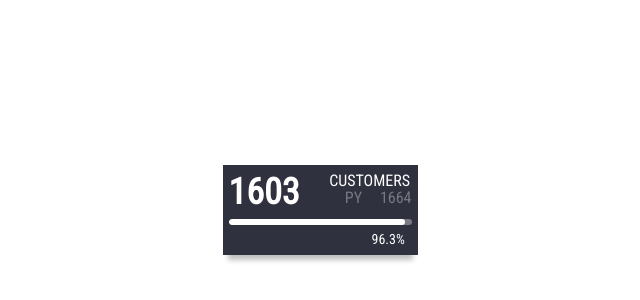
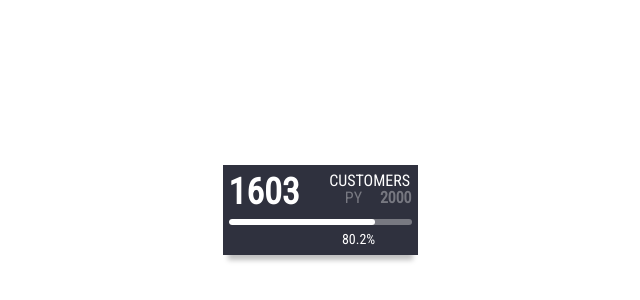
Before and after one commit to fatrossy/styled_components_train, a React app: page / in a window 1280 px wide. Shown: the part 198-498 px from the top of the page, 320-960 px from the left. Built offline with nearby package versions, Linux system fonts and the light colour scheme.

Commit message:
two state change

```diff
--- a/src/data.js
+++ b/src/data.js
@@ -2,7 +2,7 @@ const dataset = {
   label: "Customers",
   data: {
     value: 1603,
-    py: 1664,
+    py: 2000,
     goal: 1540
   }
 }
--- a/src/index.js
+++ b/src/index.js
@@ -1,22 +1,40 @@
 import React from 'react';
 import ReactDOM from 'react-dom';
-import { StyledWrap, BoxRow, Sides, ParamLabel, ParamValue, BottomParam, Data, KpiTitle, Tube, Ball, Lable } from './styles.js';
+import { StyledWrap, BoxRow, Sides, ParamLabel, ParamValue, BottomParam, Data, KpiTitle, Tube, Ball, Lable, StarP } from './styles.js';
 import { StyledBody } from './global-style.js';
 import { dataset } from './data.js'
-var numeral = require('numeral');
-function Wrapper(props){
+import {Star} from './star.js'
+import numeral from 'numeral'
 
- const CurValue = dataset.data.value;
- const PasYear = dataset.data.py;
- const DataLable = dataset.label;
+export default class Wrapper extends React.Component{
+  constructor(){
+    super();
+    this.state = {
+      isGoal: false
+    }
+    this.handleGoal = this.handleGoal.bind(this)
+  }
 
- const perc = CurValue / PasYear * 100;
+  handleGoal(){
+    this.setState({
+      isGoal: !this.state.isGoal
+    })
+
+    console.log(this.state.isGoal)
+  }
+
+
+  render(){
+    const CurValue = this.props.data.data.value;
+    const DataLable = this.props.data.label;
+
+    const param =  this.state.isGoal ? this.props.data.data.goal : this.props.data.data.py
+    const perc = CurValue / param * 100;
 
     const prettyPerc = numeral(perc / 100 ).format('0.0%')
- console.log(perc);
 
     return (
-    <StyledWrap>
+      <StyledWrap onClick={() => this.handleGoal()}>
 
         <BoxRow>
 
@@ -27,8 +45,8 @@ function Wrapper(props){
           <Sides>
             <KpiTitle>{DataLable}</KpiTitle>
             <BottomParam>
-            <ParamLabel>PY</ParamLabel>
-            <ParamValue>{PasYear}</ParamValue>
+              <ParamLabel>{this.state.isGoal ? 'goal' : 'py'}</ParamLabel>
+              <ParamValue>{param}</ParamValue>
             </BottomParam>
           </Sides>
 
@@ -39,16 +57,20 @@ function Wrapper(props){
           <Tube>
             <Ball percentage={perc}/>
           </Tube>
-        <Lable percentage={perc}>{prettyPerc}</Lable>
+
+
+
+          <Lable percentage={perc}>{perc > 100 && <StarP><Star /></StarP>}{prettyPerc}</Lable>
         </BoxRow>
 
       </StyledWrap>
     )
   }
+}
 
 
 ReactDOM.render(
-  <Wrapper />,
+  <Wrapper data={dataset} />,
   document.getElementById('app')
 );
 
--- /dev/null
+++ b/src/star.js
@@ -0,0 +1,3 @@
+import React from 'react';
+
+export const Star = () => <svg width="14px" height="14px" viewBox="0 0 14 14"><g id="state-2-" transform="translate(-124, -72)" fill="gold"><polygon points="130.9 72 128.8 76.3 124 77 127.4 80.4 126.6 85.1 130.9 82.9 135.2 85.1 134.3 80.4 137.8 77 133 76.3"/></g></svg>
--- a/src/styles.js
+++ b/src/styles.js
@@ -3,6 +3,7 @@ import styled from 'styled-components';
 const StyledWrap = styled.div`
   font-family: 'Roboto Condensed', sans-serif;
   color: #FFFFFF;
+  text-transform: uppercase;
   display: flex;
   padding: 6px;
   margin: 0;
@@ -26,6 +27,7 @@ const BoxRow = styled.div`
   `
 
 const BottomParam = styled.div`
+  font-size: 16px;
   display: flex;
   justify-content: space-between;
   flex-direction: row;
@@ -46,7 +48,6 @@ const Sides = styled.div`
 `
 
 const ParamLabel = styled.div`
-  font-size: 16px;
   font-weight: normal;
   display: flex;
   justify-content: flex-end;
@@ -56,12 +57,10 @@ const ParamLabel = styled.div`
 `
 
 const ParamValue = styled.div`
-  font-size: 16px;
-  font-weight: normal;
+  font-weight: bold;
   justify-content: flex-end;
   display: flex;
   min-width: 40%;
-  /* background-color: pink; */
   height: 100%;
 `
 
@@ -69,10 +68,8 @@ const KpiTitle = styled.span`
   font-size: 16px;
   font-weight: normal;
   justify-content: flex-end;
-  text-transform: uppercase;
   width: 100%;
   height: 50%;
-  ${'' /* background-color: lime; */}
 `
 const Tube = styled.div`
   position: absolute;
@@ -88,14 +85,22 @@ const Ball = styled.div`
   height: 6px;
   border-radius: 3px;
   background-color: rgba(255,255,255,1);
+  transition: all 500ms ease;
 `
 const Lable = styled.div`
   position: absolute;
   font-size: 14px;
   line-height: 14px;
   bottom: 3px;
+  display: flex;
+  flex-direction: row;
   left: ${props => props.percentage < 100 ? props.percentage : '100' }%;
   transform: translateX(-100%);
+  transition: all 500ms ease;
 `
 
-  export { StyledWrap, BoxRow, Sides, ParamLabel, ParamValue, BottomParam, KpiTitle, Tube, Ball, Lable };
+const StarP = styled.div`
+  margin-right: 6px;
+`
+
+export { StyledWrap, BoxRow, Sides, ParamLabel, ParamValue, BottomParam, KpiTitle, Tube, Ball, Lable, StarP };
```
Also changed, not shown: dist/index.html. Lines whose indentation alone changed are shown as unchanged.
